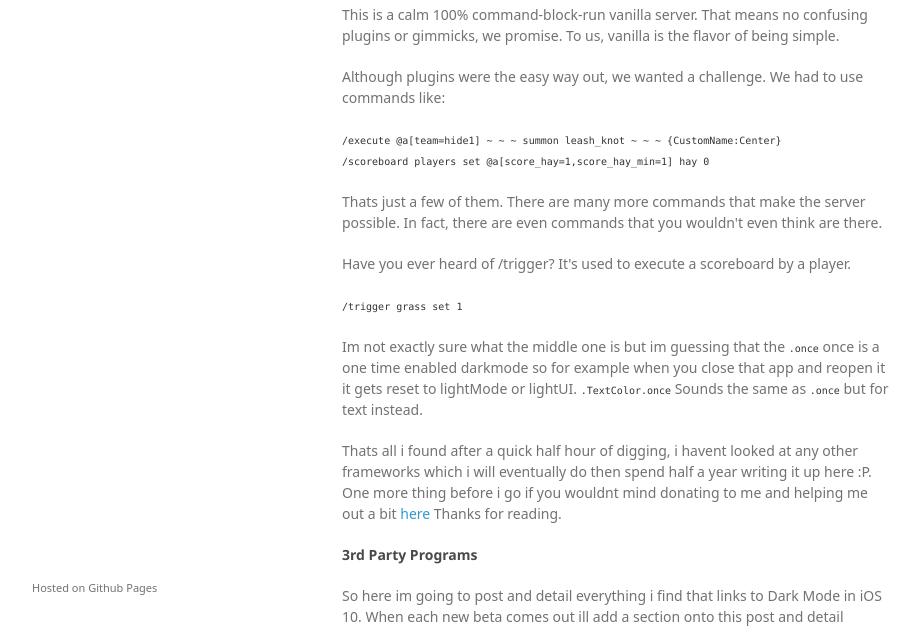
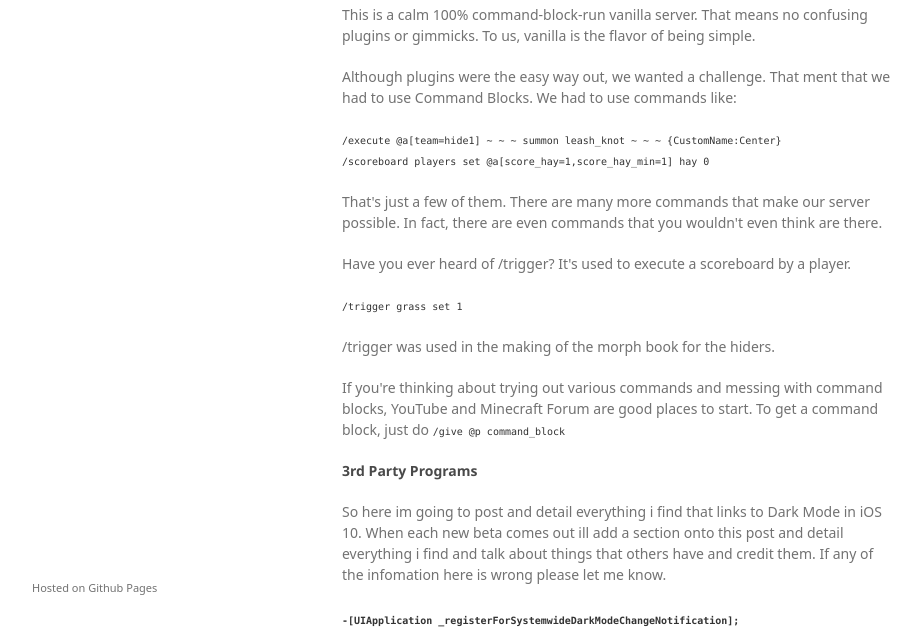
Before and after one commit to gloriousmc/gloriousmc.github.io, a plain HTML site: page vanilla.html in a window 1280 px wide. Shown: the part 133-764 px from the top of the page, without its empty margins (178-1099 px from the left). Drawn offline with Linux system fonts and the light colour scheme; a web font is replaced by a local one.

Commit message:
Update vanilla.html
finished 1st section

```diff
--- a/vanilla.html
+++ b/vanilla.html
@@ -26,19 +26,19 @@
          <h3><a id="darkmode-title" class="anchor" href="#" aria-hidden="true"><span aria-hidden="true" class="octicon octicon-link"></span></a>Vanilla Server</h3>
          <!--ENTRY 2-->
          <h4>Commands</h4>
-         <p>This is a calm 100% command-block-run vanilla server. That means no confusing plugins or gimmicks, we promise. To us, vanilla is the flavor of being simple.</p>
-         <p>Although plugins were the easy way out, we wanted a challenge. We had to use commands like:</p>
+         <p>This is a calm 100% command-block-run vanilla server. That means no confusing plugins or gimmicks. To us, vanilla is the flavor of being simple.</p>
+         <p>Although plugins were the easy way out, we wanted a challenge. That ment that we had to use Command Blocks. We had to use commands like:</p>
          <code>
          /execute @a[team=hide1] ~ ~ ~ summon leash_knot ~ ~ ~ {CustomName:Center}<br>
          /scoreboard players set @a[score_hay=1,score_hay_min=1] hay 0
          </code><br>
-         <p><br>Thats just a few of them. There are many more commands that make the server possible. In fact, there are even commands that you wouldn't even think are there.</p>
+         <p><br>That's just a few of them. There are many more commands that make our server possible. In fact, there are even commands that you wouldn't even think are there.</p>
          <p>Have you ever heard of /trigger? It's used to execute a scoreboard by a player.</p>
          <code>
            /trigger grass set 1
          </code><br>
-         <p><br>Im not exactly sure what the middle one is but im guessing that the <code>.once</code> once is a one time enabled darkmode so for example when you close that app and reopen it it gets reset to lightMode or lightUI. <code>.TextColor.once</code> Sounds the same as <code>.once</code> but for text instead.</p>
-         <p>Thats all i found after a quick half hour of digging, i havent looked at any other frameworks which i will eventually do then spend half a year writing it up here :P. One more thing before i go if you wouldnt mind donating to me and helping me out a bit <a href="paypal.me/h3adsh0tzz">here</a> Thanks for reading.</p>
+         <p><br>/trigger was used in the making of the morph book for the hiders.</p>
+         <p>If you're thinking about trying out various commands and messing with command blocks, YouTube and Minecraft Forum are good places to start. To get a command block, just do <code>/give @p command_block</code></p>
 
 
          <!--ENTRY 1-->
```
